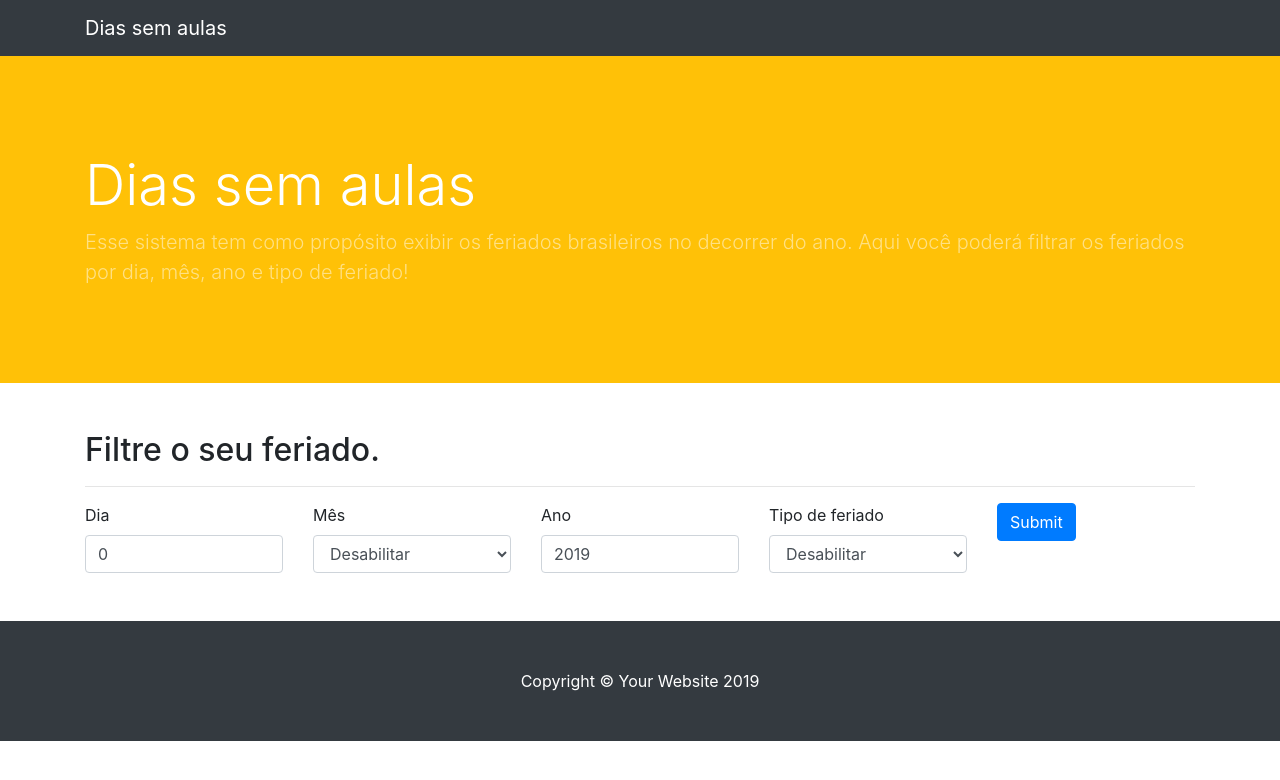
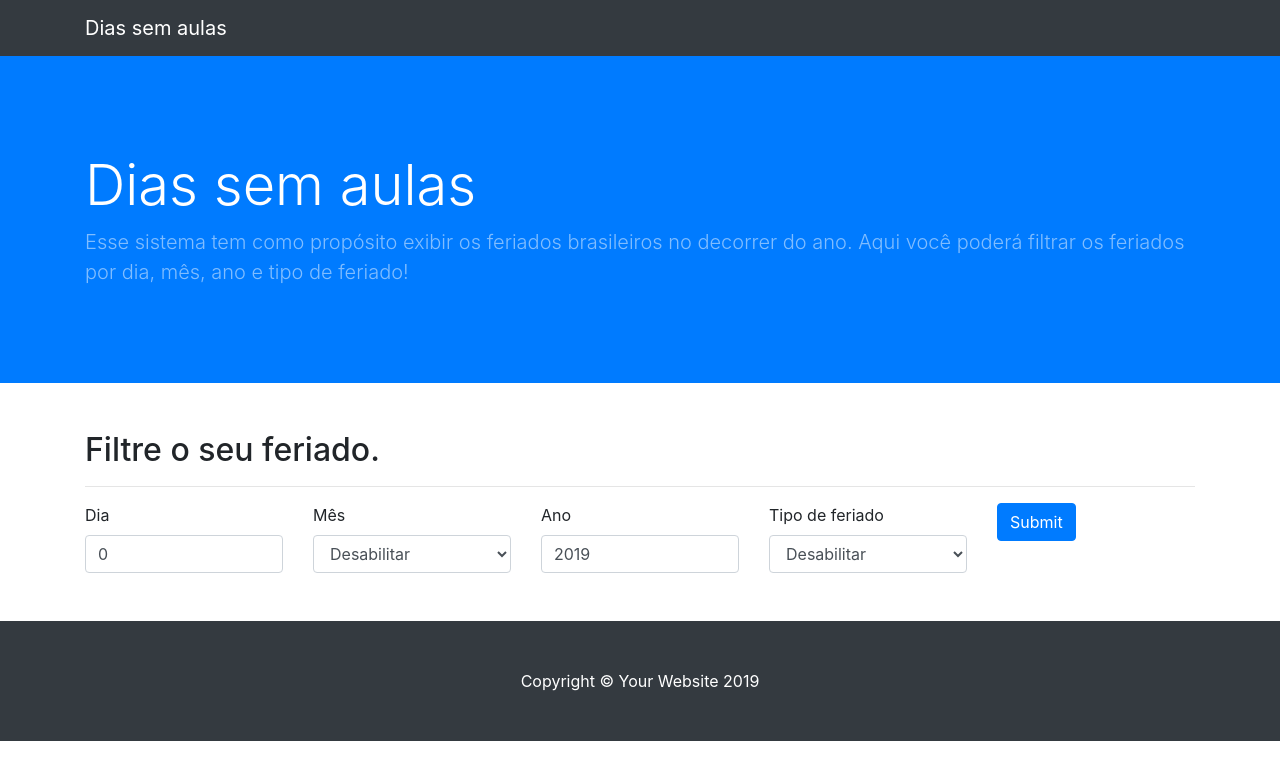
Before and after one commit to raika123/raika123.github.io, a website: page Gabriella Lorandos/index.html in a window 1280 px wide. Drawn offline with Linux system fonts and the light colour scheme.

Commit message:
Update index.html

```diff
--- a/Gabriella Lorandos/index.html
+++ b/Gabriella Lorandos/index.html
@@ -32,7 +32,7 @@
   </nav>
 
   <!-- Header -->
-  <header class="bg-warning py-5 mb-5">
+  <header class="bg-primary py-5 mb-5">
     <div class="container h-100">
       <div class="row h-100 align-items-center">
         <div class="col-lg-12">
```
